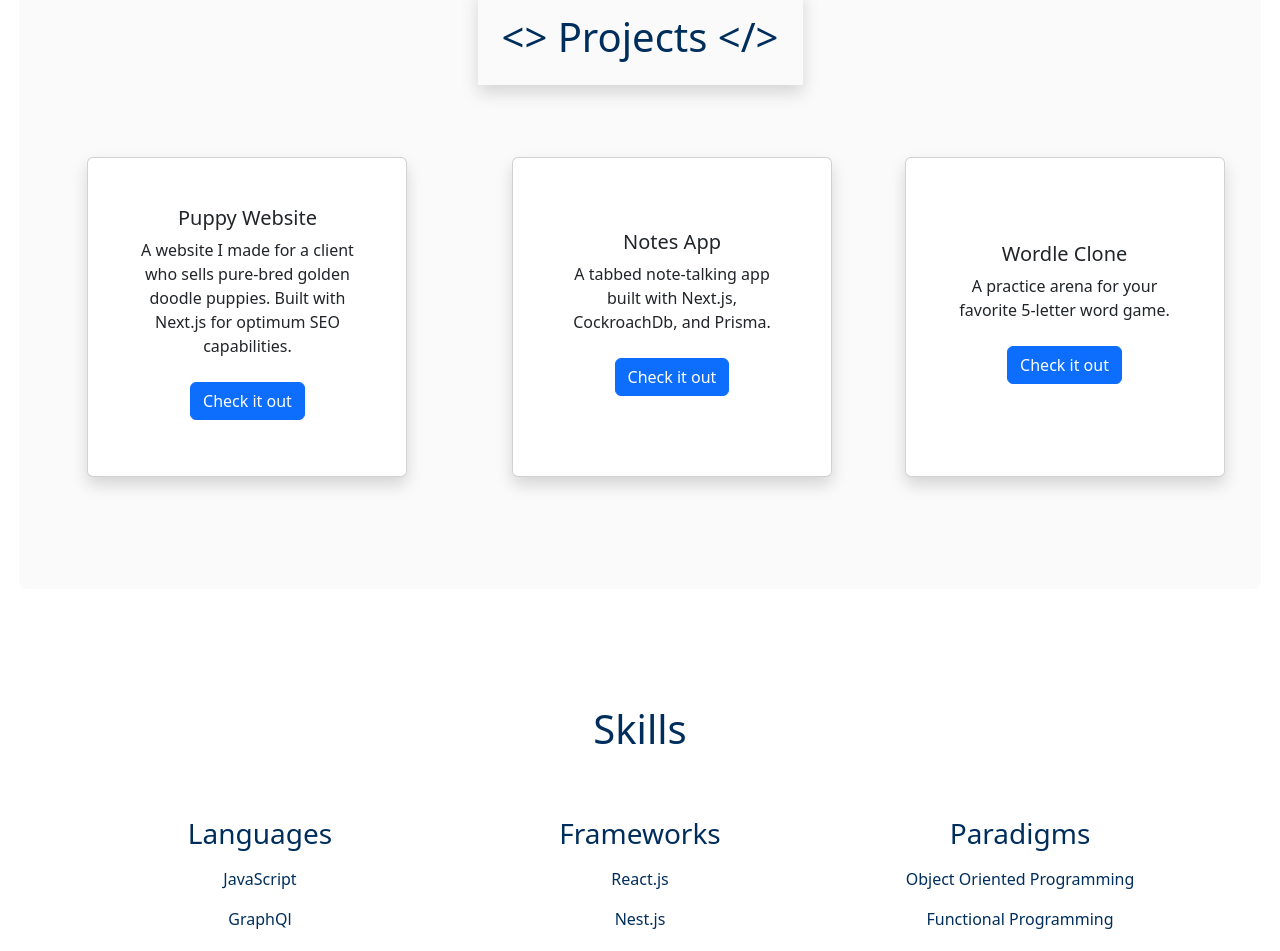
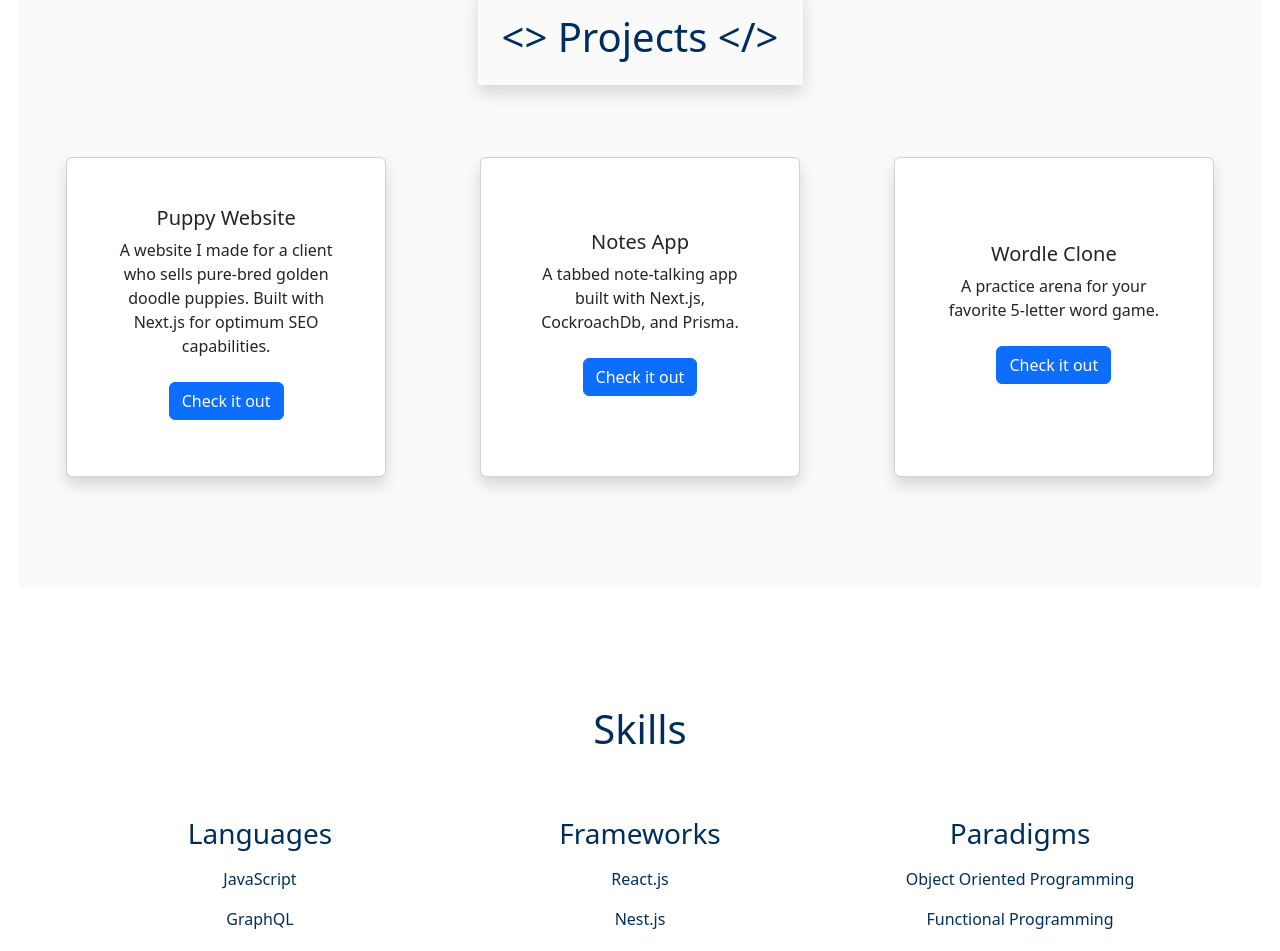
Before and after one commit to j4rola/my-portfolio, a Next.js app: page / in a window 1280 px wide. Shown: the part 881-1832 px from the top of the page. Built offline with nearby package versions, Linux system fonts and the light colour scheme; no server answers.

Commit message:
cleans up ui

```diff
--- a/components/Projects.jsx
+++ b/components/Projects.jsx
@@ -14,7 +14,7 @@ function Projects() {
         <div className=' w-100 d-flex flex-column flex-lg-row flex-nowrap justify-content-around align-items-center my-5'>
 
 
-            <Card className='flexy flex-nowrap m-3 mx-5 py-2 shadow' style={{ width: '20rem', height: '20rem' }}>
+            <Card className='flexy flex-nowrap m-3 py-2 shadow' style={{ width: '20rem', height: '20rem' }}>
                 <Card.Body className='flexy flex-nowrap p-4 m-4'>
 
                     <Card.Title className='text-center'>Puppy Website</Card.Title>
--- a/components/Skills.jsx
+++ b/components/Skills.jsx
@@ -8,7 +8,7 @@ function Skills() {
                 <div className="col-md">
                     <h3 className="my-3">Languages</h3>
                     <p>JavaScript</p>
-                    <p>GraphQl</p>
+                    <p>GraphQL</p>
                     <p>HTML</p>
                     <p>CSS</p>
 
--- a/pages/index.js
+++ b/pages/index.js
@@ -91,7 +91,7 @@ export default function Home() {
 
         <style jsx>
           {`.footer {
-            height: 60vh
+            height: 50vh
           }`}
         </style>
       </section>
```
